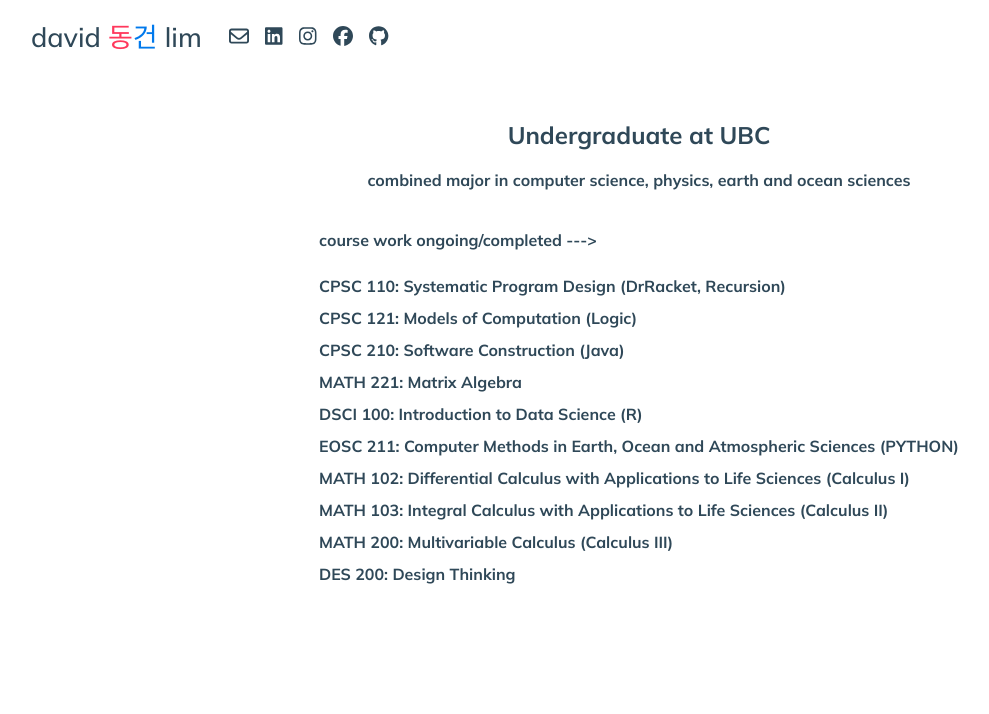
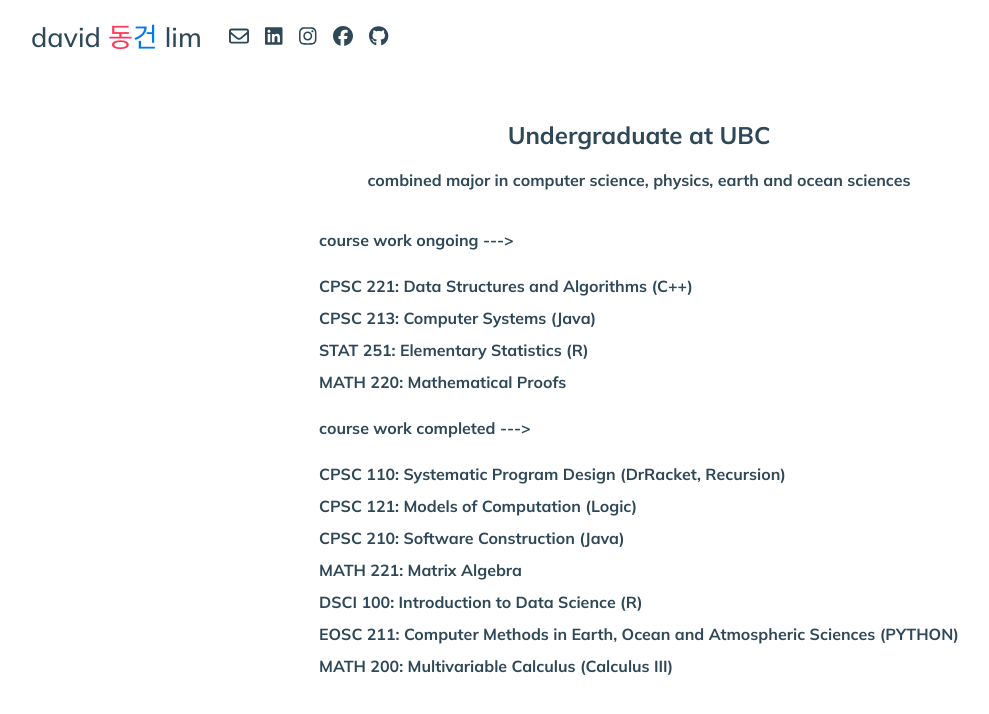
Before and after one commit to dvidEast/portfolio-v4, a React (Vite) app: page /school in a window 1280 px wide. Shown: the top 714 px of the page, without its empty margins (1-990 px from the left). Built offline with nearby package versions, Linux system fonts and the light colour scheme.

Commit message:
Update courses for spring 24 classes in School.jsx

```diff
--- a/src/pages/School.jsx
+++ b/src/pages/School.jsx
@@ -35,7 +35,16 @@
                 <br></br>
                 <br></br>
                 <div className='bottom'>
-                    <p>course work ongoing/completed ---></p>
+                    <p>course work ongoing ---></p>
+                    <br></br>
+                    <ul>
+                        <li>CPSC 221: Data Structures and Algorithms (C++)</li>
+                        <li>CPSC 213: Computer Systems (Java)</li>
+                        <li>STAT 251: Elementary Statistics (R)</li>
+                        <li>MATH 220: Mathematical Proofs</li>
+                    </ul>
+                    <br></br>
+                    <p>course work completed ---></p>
                     <br></br>
                     <ul>
                         <li>CPSC 110: Systematic Program Design (DrRacket, Recursion)</li>
@@ -44,11 +53,9 @@
                         <li>MATH 221: Matrix Algebra</li>
                         <li>DSCI 100: Introduction to Data Science (R)</li>
                         <li>EOSC 211: Computer Methods in Earth, Ocean and Atmospheric Sciences (PYTHON) </li>
-                        <li>MATH 102: Differential Calculus with Applications to Life Sciences (Calculus I)</li>
-                        <li>MATH 103: Integral Calculus with Applications to Life Sciences (Calculus II)</li>
                         <li>MATH 200: Multivariable Calculus (Calculus III) </li>
-                        <li>DES 200: Design Thinking</li>
                     </ul>
+                    <br></br>
                 </div>
             </div>
         </>
```
